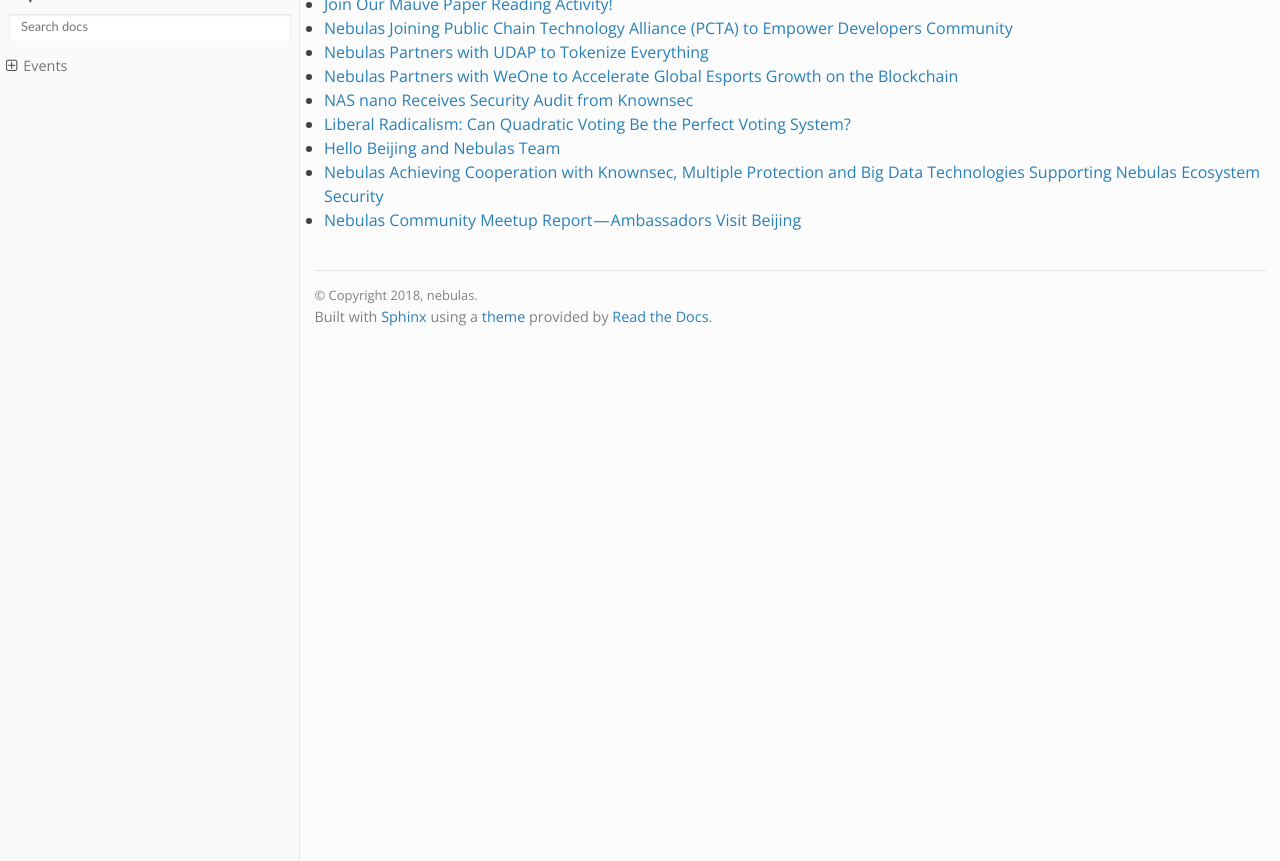
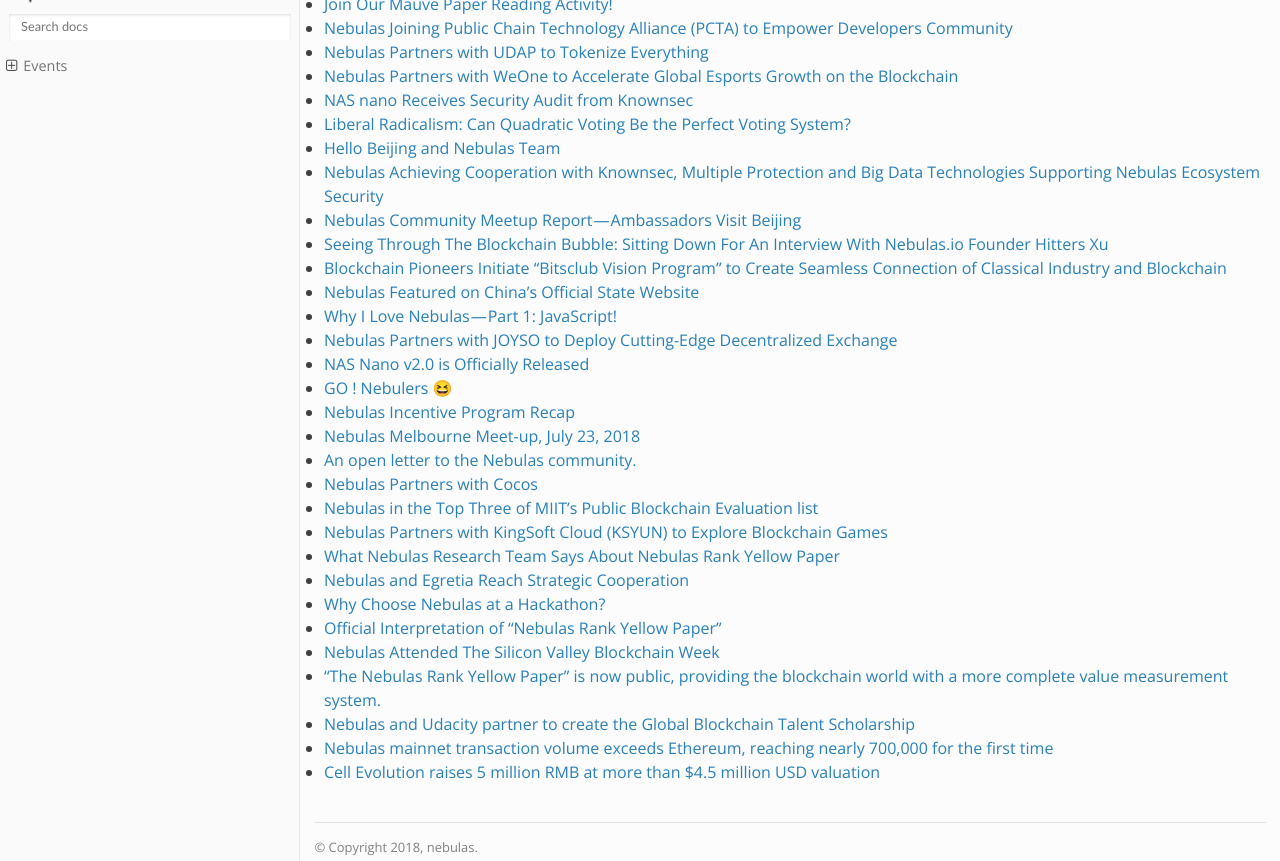
Before and after one commit to nebulasio/nebdocs, a Sphinx documentation site: the page built from docs/community/events.md, in a window 1280 px wide and 900 px high, scrolled down 885 px, cut to the strip 39-900 px from the top of the window. Built offline with Sphinx 7.4.7 and the Read the Docs theme 2.0.0, drawn with Linux system fonts in a browser that asks for light colours; pages that are not in the unit, such as notebooks, are missing from menus; before the commit the page ends 1290 px from its top, so only the background shows below that.

Commit message:
update events
update events

```diff
--- a/docs/community/events.md
+++ b/docs/community/events.md
@@ -26,3 +26,25 @@
 - [Hello Beijing and Nebulas Team](https://medium.com/nebulasio/hello-beijing-and-nebulas-team-64ab9724650c)
 - [Nebulas Achieving Cooperation with Knownsec, Multiple Protection and Big Data Technologies Supporting Nebulas Ecosystem Security](https://medium.com/nebulasio/nebulas-achieving-cooperation-with-knownsec-multiple-protection-and-big-data-technologies-b1b9b7f81bc)
 - [Nebulas Community Meetup Report — Ambassadors Visit Beijing](https://medium.com/nebulasio/nebulas-community-meetup-has-been-completed-well-fe899bb5fded)
+- [Seeing Through The Blockchain Bubble: Sitting Down For An Interview With Nebulas.io Founder Hitters Xu](https://medium.com/nebulasio/seeing-through-the-blockchain-bubble-sitting-down-for-an-interview-with-nebulas-io-8e99ccb3b69f)
+- [Blockchain Pioneers Initiate “Bitsclub Vision Program” to Create Seamless Connection of Classical Industry and Blockchain](https://medium.com/nebulasio/blockchain-pioneers-initiate-bitsclub-vision-program-to-create-seamless-connection-of-classical-b5c10bf6fabb)
+- [Nebulas Featured on China’s Official State Website](https://medium.com/nebulasio/nebulas-featured-on-chinas-official-state-website-92f2b81f196c)
+- [Why I Love Nebulas — Part 1: JavaScript!](https://medium.com/nebulasio/why-i-love-nebulas-part-1-javascript-d352f7726e53)
+- [Nebulas Partners with JOYSO to Deploy Cutting-Edge Decentralized Exchange](https://medium.com/nebulasio/nebulas-partners-with-joyso-to-deploy-cutting-edge-decentralized-exchange-88ed0698175d)
+- [NAS Nano v2.0 is Officially Released](https://medium.com/nebulasio/nas-nano-v2-0-is-officially-released-6bd5e98e79a8)
+- [GO ! Nebulers 😆](https://medium.com/nebulasio/go-nebulers-b45d019e5fe1)
+- [Nebulas Incentive Program Recap](https://medium.com/nebulasio/nebulas-incentive-program-recap-fb37dfcc0734)
+- [Nebulas Melbourne Meet-up, July 23, 2018](https://medium.com/nebulasio/nebulas-melbourne-meet-up-july-23-2018-cf179174b9da)
+- [An open letter to the Nebulas community.](https://medium.com/nebulasio/an-open-letter-to-the-nebulas-community-b1c82464f0b3)
+- [Nebulas Partners with Cocos](https://medium.com/nebulasio/nebulas-partners-with-cocos-d5067ded40fa)
+- [Nebulas in the Top Three of MIIT’s Public Blockchain Evaluation list](https://medium.com/nebulasio/nebulas-in-the-top-three-of-miits-public-blockchain-evaluation-list-efd29e335268)
+- [Nebulas Partners with KingSoft Cloud (KSYUN) to Explore Blockchain Games](https://medium.com/nebulasio/nebulas-partners-with-kingsoft-cloud-ksyun-to-explore-blockchain-games-92b11b5137f2)
+- [What Nebulas Research Team Says About Nebulas Rank Yellow Paper](https://medium.com/nebulasio/what-nebulas-research-team-says-about-nebulas-rank-yellow-paper-68beceaced62)
+- [Nebulas and Egretia Reach Strategic Cooperation](https://medium.com/nebulasio/nebulas-and-egretia-reach-strategic-cooperation-64937784814f)
+- [Why Choose Nebulas at a Hackathon?](https://medium.com/nebulasio/why-choose-nebulas-at-a-hackathon-562ab8065a30)
+- [Official Interpretation of “Nebulas Rank Yellow Paper”](https://medium.com/nebulasio/official-interpretation-of-nebulas-rank-yellow-paper-dd18293cd9a9)
+- [Nebulas Attended The Silicon Valley Blockchain Week](https://medium.com/nebulasio/nebulas-attended-the-silicon-valley-blockchain-week-313066d384d4)
+- [“The Nebulas Rank Yellow Paper” is now public, providing the blockchain world with a more complete value measurement system.](https://medium.com/nebulasio/the-nebulas-rank-yellow-paper-is-now-public-providing-the-blockchain-world-with-a-more-complete-b40ee61b0b45)
+- [Nebulas and Udacity partner to create the Global Blockchain Talent Scholarship](https://medium.com/nebulasio/nebulas-and-udacity-partner-to-create-the-global-blockchain-talent-scholarship-1ac652ec16f9)
+- [Nebulas mainnet transaction volume exceeds Ethereum, reaching nearly 700,000 for the first time](https://medium.com/nebulasio/nebulas-mainnet-transaction-volume-exceeds-ethereum-reaching-nearly-700-000-for-the-first-time-6128bda020b8)
+- [Cell Evolution raises 5 million RMB at more than $4.5 million USD valuation](https://medium.com/nebulasio/cell-evolution-raises-5-million-rmb-at-more-than-4-5-million-usd-valuation-1f034ba963ee)
```
